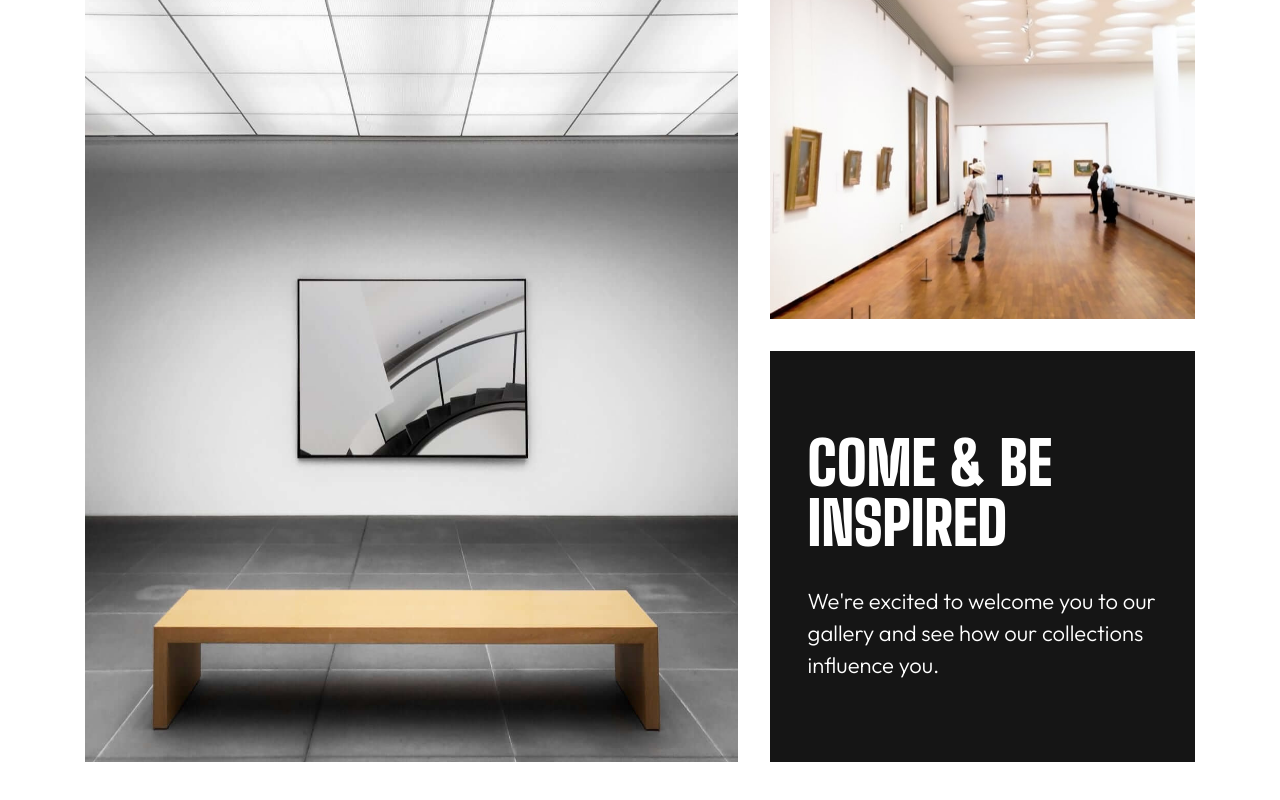
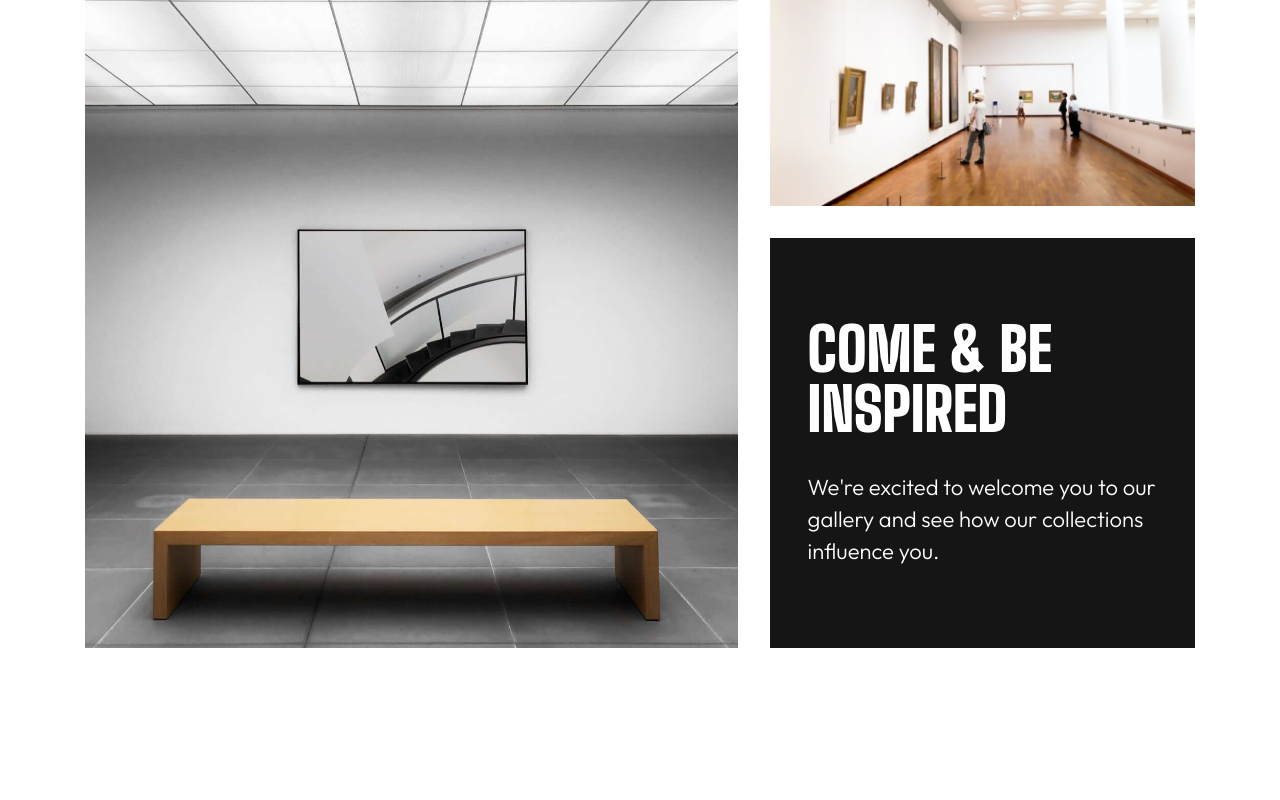
Before and after one commit to AldrinKP/art-gallery, a React (Vite) app: page / in a window 1280 px wide. Shown: the part 1516-2316 px from the top of the page. Built offline with nearby package versions, Linux system fonts and the light colour scheme.

Commit message:
Completed Bento Section

```diff
--- a/src/components/home-page/BentoSection.jsx
+++ b/src/components/home-page/BentoSection.jsx
@@ -6,7 +6,7 @@ const BentoSection = () => {
 	return (
 		<div className="flex h-full w-[1110px] mx-auto my-[180px] items-center justify-center">
 			<div className="grid h-full w-full gap-8 bg-transparent grid-cols-5 grid-rows-3">
-				<div className="col-span-2 row-span-1 flex flex-col justify-center mr-32 w-[350px]">
+				<div className="col-span-2 row-span-3 flex flex-col justify-center mr-32 w-[350px]">
 					<h1 className="font-heading font-black text-size-heading-m leading-line-heading-m text-almost-black mb-8">
 						YOUR DAY AT THE GALLERY
 					</h1>
@@ -16,31 +16,31 @@ const BentoSection = () => {
 						their creative process.
 					</p>
 				</div>
-				<div className="col-span-3 row-span-1">
+				<div className="col-span-3 row-span-3">
 					<img src={gridImage1} alt="art exhibit 1" />
 				</div>
-				<div className="col-span-3 row-span-2 flex justify-center">
+				<div className="col-span-3 row-span-5 flex justify-center">
 					<img
 						src={gridImage2}
 						alt="bench in front of an art piece"
 					/>
 				</div>
-				<div className="col-span-2 row-span-1 flex justify-center">
+				<div className="col-span-2 row-span-5 flex flex-col justify-center">
 					<img
 						src={gridImage3}
 						alt="People looking at art"
 						className="object-cover"
 					/>
-				</div>
-				<div className="col-span-2 row-span-1 flex items-center justify-center bg-almost-black">
+					<div className="flex items-center justify-center flex-auto bg-almost-black mt-8">
 						<div className="flex flex-col w-[350px]">
 							<h1 className="font-heading font-black text-size-heading-m leading-line-heading-m text-white mb-8">
 								COME & BE INSPIRED
 							</h1>
 							<p className="font-body text-size-body-m leading-line-body-m text-white">
-							We&apos;re excited to welcome you to our gallery and
-							see how our collections influence you.
+								We&apos;re excited to welcome you to our gallery
+								and see how our collections influence you.
 							</p>
+						</div>
 					</div>
 				</div>
 			</div>
```
Lines whose indentation alone changed are shown as unchanged.
